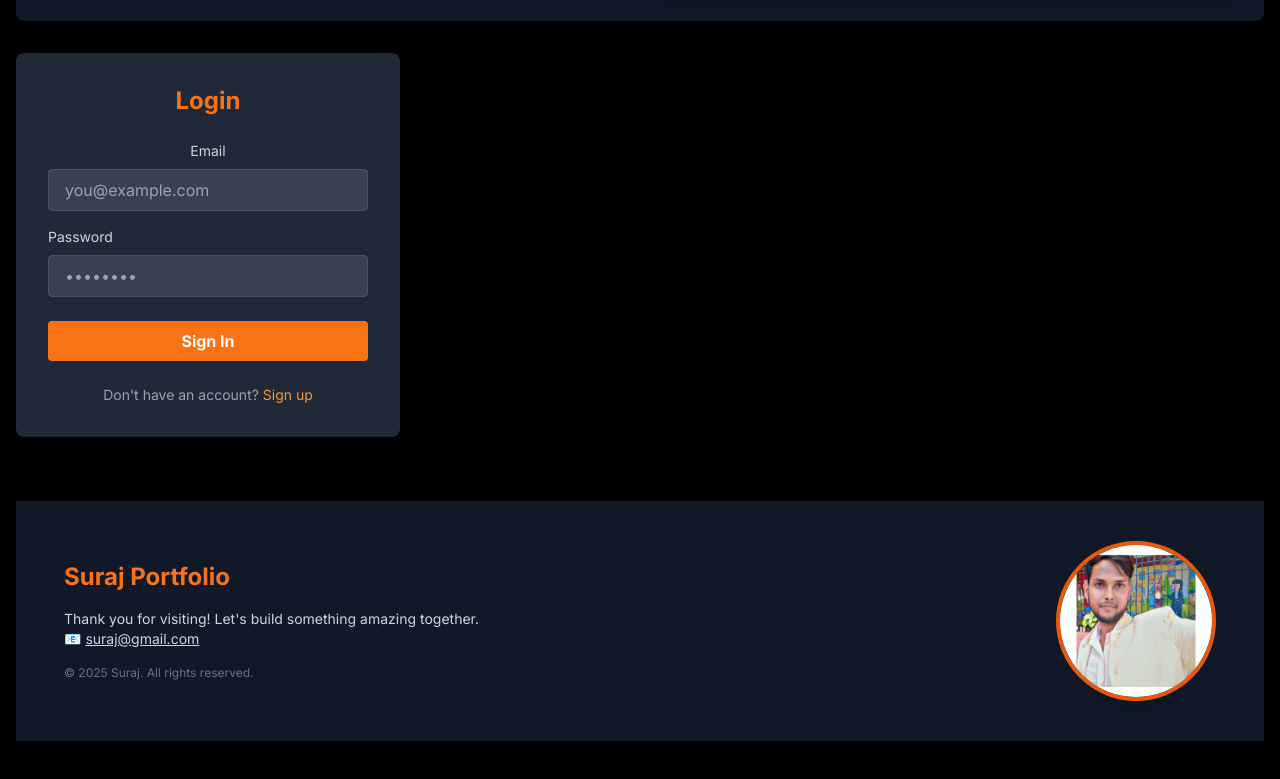
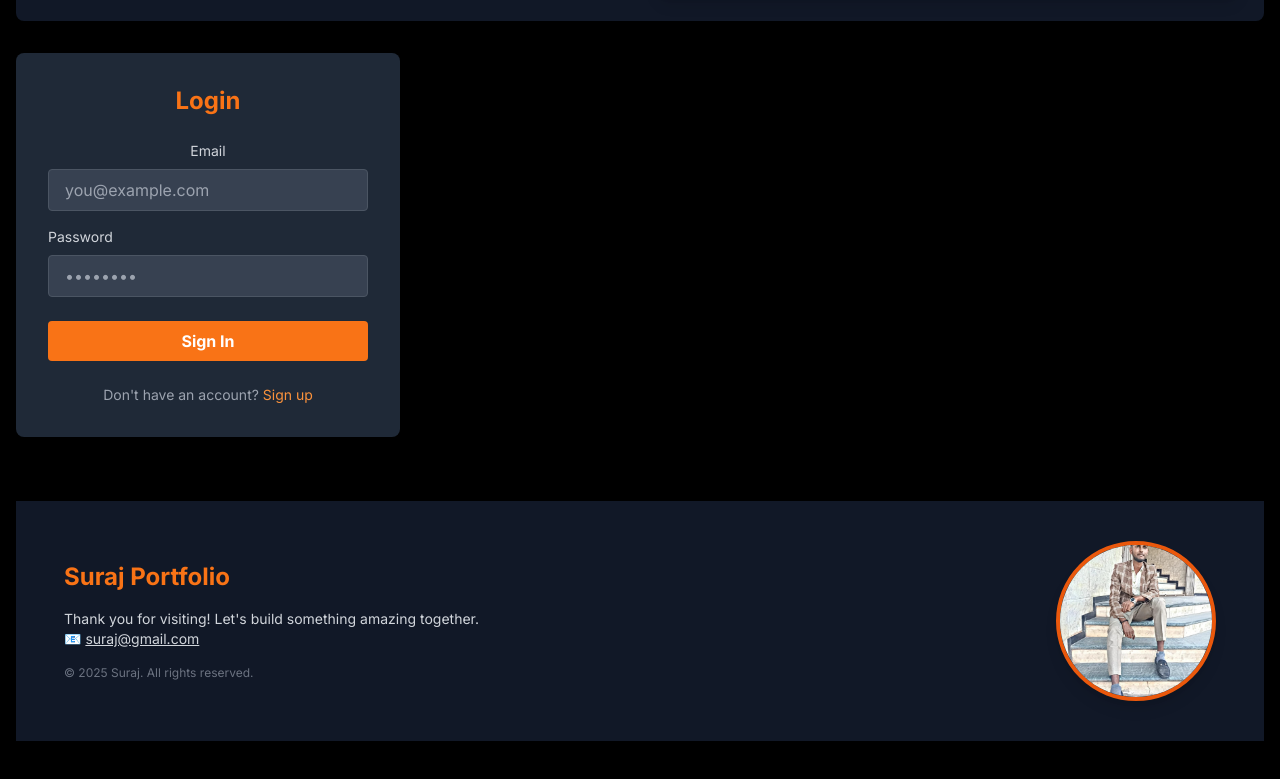
Before and after one commit to Vishwakarmasuraj333/animation-portfolio, a plain HTML site: page index.html in a window 1280 px wide. Shown: the part 2502-3281 px from the top of the page. Drawn offline with nearby package versions, Linux system fonts and the light colour scheme.

Commit message:
Update index.html

```diff
--- a/index.html
+++ b/index.html
@@ -200,7 +200,7 @@
   <footer class="bg-gray-900 text-white py-10 mt-16 px-6 md:px-12">
     <div class="max-w-7xl mx-auto flex flex-col md:flex-row-reverse items-center justify-between gap-8">
       <div class="w-40 h-40">
-        <img src="suraj.jpeg" alt="Suraj" class="rounded-full object-cover shadow-lg w-full h-full border-4 border-orange-600" />
+        <img src="msm.jpeg" alt="Suraj" class="rounded-full object-cover shadow-lg w-full h-full border-4 border-orange-600" />
       </div>
       <div class="text-center md:text-left space-y-4 animate-fade-in-up">
         <h3 class="text-2xl font-bold text-orange-500">Suraj Portfolio</h3>
```
